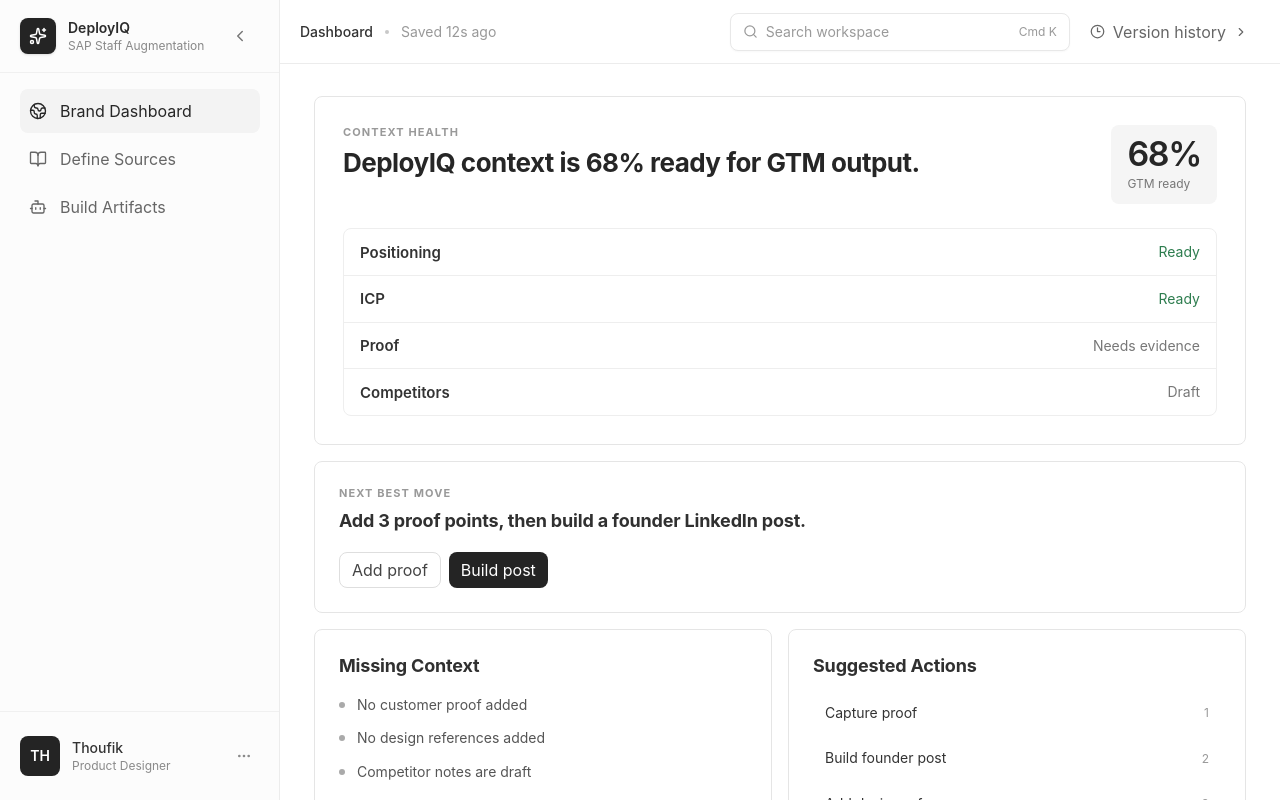
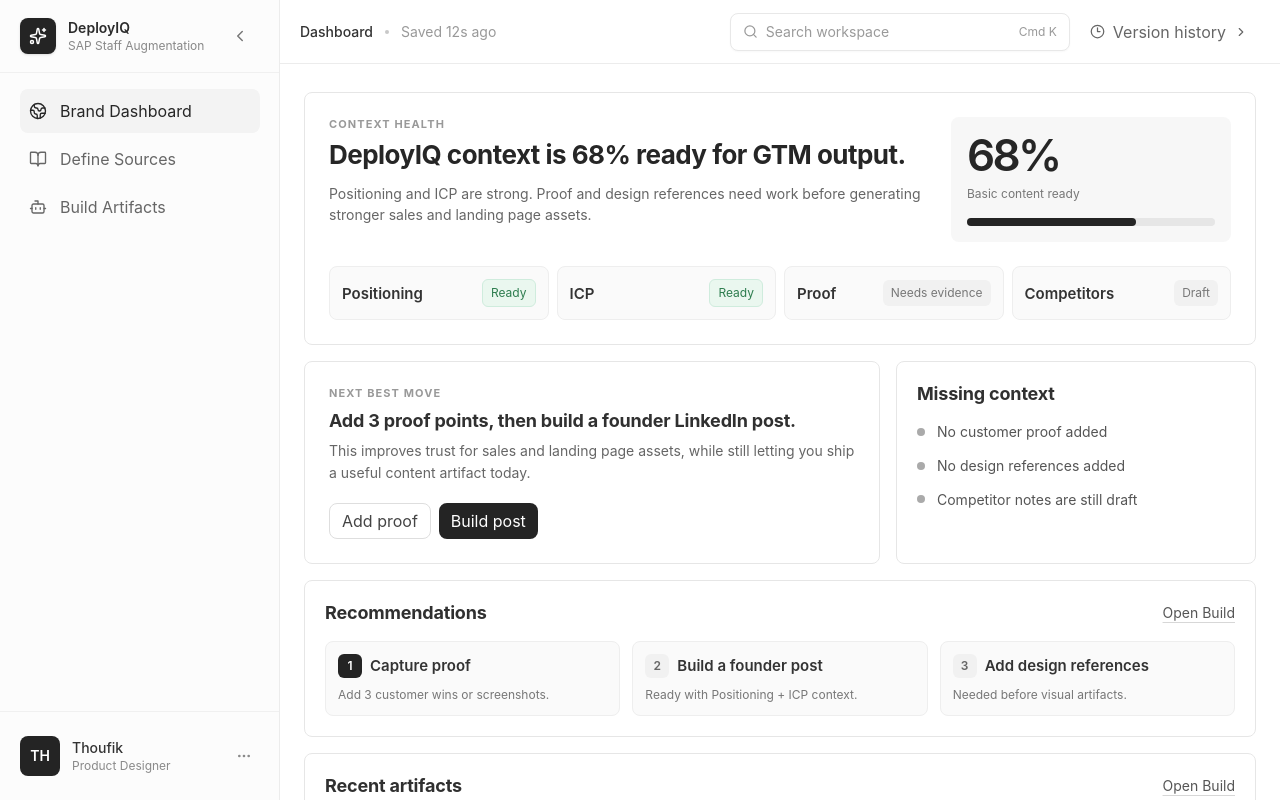
Before and after one commit to Thoufik001/Startup-OS, a React (Vite) app: page / in a window 1280 px wide. Built offline with nearby package versions, Linux system fonts and the light colour scheme.

Commit message:
Revert simplified dashboard test

```diff
--- a/src/App.jsx
+++ b/src/App.jsx
@@ -448,58 +448,69 @@
 
 function DashboardV2({ setActive }) {
   const healthItems = [
-    ["Positioning", "Ready"],
-    ["ICP", "Ready"],
-    ["Proof", "Needs evidence"],
-    ["Competitors", "Draft"],
+    { label: "Positioning", status: "Ready", tone: "strong" },
+    { label: "ICP", status: "Ready", tone: "strong" },
+    { label: "Proof", status: "Needs evidence", tone: "weak" },
+    { label: "Competitors", status: "Draft", tone: "draft" },
   ];
   const recentArtifacts = [
-    "Founder LinkedIn post",
-    "Landing page hero",
-    "Cold email sequence",
+    ["Founder LinkedIn post", "12 min ago"],
+    ["Landing page hero", "1h ago"],
+    ["Cold email sequence", "3h ago"],
+    ["Competitor battlecard", "Yesterday"],
   ];
   const recommendations = [
-    { title: "Capture proof", view: "define" },
-    { title: "Build founder post", view: "build" },
-    { title: "Add design references", view: "define" },
+    { title: "Capture proof", detail: "Add 3 customer wins or screenshots.", view: "define" },
+    { title: "Build a founder post", detail: "Ready with Positioning + ICP context.", view: "build" },
+    { title: "Add design references", detail: "Needed before visual artifacts.", view: "define" },
   ];
   const missingContext = [
     "No customer proof added",
     "No design references added",
-    "Competitor notes are draft",
+    "Competitor notes are still draft",
   ];
 
   return (
-    <div className="mx-auto min-h-full max-w-[980px] px-4 py-5 pb-24 sm:px-6 lg:py-8">
-      <section className="rounded-lg border border-[#e5e5e5] bg-white p-5 sm:p-7">
-        <div className="flex flex-col gap-5 sm:flex-row sm:items-start sm:justify-between">
-          <div>
-            <div className="type-label text-[#999]">Context Health</div>
-            <h1 className="type-page-title mt-2 max-w-[680px] text-[#262626]">
+    <div className="mx-auto min-h-full max-w-[1120px] px-4 py-5 pb-24 sm:px-6 lg:py-7">
+      <section className="rounded-lg border border-[#e6e6e6] bg-white p-5 sm:p-6">
+        <div className="grid gap-6 lg:grid-cols-[minmax(0,1fr)_280px] lg:items-start">
+          <div>
+            <div className="type-label text-[#999]">Context health</div>
+            <h1 className="type-page-title mt-2 max-w-[720px] text-[#262626]">
               {companyProfile.name} context is 68% ready for GTM output.
             </h1>
-          </div>
-          <div className="shrink-0 rounded-lg bg-[#f5f5f5] px-4 py-3">
-            <div className="text-[34px] font-semibold leading-none tracking-[-0.04em] text-[#262626]">68%</div>
-            <div className="type-caption mt-1 text-[#777]">GTM ready</div>
-          </div>
-        </div>
-
-        <div className="mt-6 divide-y divide-[#eeeeee] rounded-lg border border-[#eeeeee]">
-          {healthItems.map(([label, status]) => (
-            <button key={label} onClick={() => setActive("define")} className="flex w-full items-center justify-between gap-4 px-4 py-3 text-left transition hover:bg-[#fafafa]">
-              <span className="type-card-title text-[#333]">{label}</span>
-              <span className={`type-body ${status === "Ready" ? "text-[var(--approved-text)]" : "text-[#777]"}`}>
-                {status}
+            <p className="type-body mt-3 max-w-[680px] text-[#666]">
+              Positioning and ICP are strong. Proof and design references need work before generating stronger sales and landing page assets.
+            </p>
+          </div>
+          <div className="rounded-lg bg-[#f7f7f7] p-4">
+            <div className="text-[44px] font-semibold leading-none tracking-[-0.06em] text-[#262626]">68%</div>
+            <div className="type-caption mt-2 text-[#777]">Basic content ready</div>
+            <div className="mt-4 h-2 rounded-full bg-[#e6e6e6]">
+              <div className="h-2 rounded-full bg-[var(--brand-accent)]" style={{ width: "68%" }} />
+            </div>
+          </div>
+        </div>
+
+        <div className="mt-6 grid gap-2 sm:grid-cols-2 lg:grid-cols-4">
+          {healthItems.map((item) => (
+            <button key={item.label} onClick={() => setActive("define")} className="flex items-center justify-between gap-3 rounded-lg border border-[#eeeeee] bg-[#fafafa] px-3 py-3 text-left transition hover:bg-white">
+              <span className="type-card-title text-[#333]">{item.label}</span>
+              <span className={`type-caption rounded-md px-2 py-1 ${item.tone === "strong" ? "border border-[var(--approved-border)] bg-[var(--approved-bg)] text-[var(--approved-text)]" : "bg-[#f1f1f1] text-[#777]"}`}>
+                {item.status}
               </span>
             </button>
           ))}
         </div>
       </section>
 
-      <section className="mt-4 rounded-lg border border-[#e5e5e5] bg-white p-5 sm:p-6">
-        <div className="type-label text-[#999]">Next Best Move</div>
+      <section className="mt-4 grid gap-4 lg:grid-cols-[minmax(0,1fr)_360px]">
+        <div className="rounded-lg border border-[#e6e6e6] bg-white p-5 sm:p-6">
+          <div className="type-label text-[#999]">Next best move</div>
           <h2 className="type-section-title mt-2 text-[#303030]">Add 3 proof points, then build a founder LinkedIn post.</h2>
+          <p className="type-body mt-2 max-w-[620px] text-[#666]">
+            This improves trust for sales and landing page assets, while still letting you ship a useful content artifact today.
+          </p>
           <div className="mt-5 flex flex-wrap gap-2">
             <button onClick={() => setActive("define")} className="h-9 rounded-lg border border-[#dedede] bg-white px-3 text-sm font-medium text-[#444] transition hover:bg-[#f7f7f7]">
               Add proof
@@ -508,44 +519,51 @@
               Build post
             </button>
           </div>
-      </section>
-
-      <div className="mt-4 grid gap-4 lg:grid-cols-2">
-        <section className="rounded-lg border border-[#e5e5e5] bg-white p-5 sm:p-6">
-          <h2 className="type-section-title text-[#303030]">Missing Context</h2>
+        </div>
+
+        <div className="rounded-lg border border-[#e6e6e6] bg-white p-5">
+          <h2 className="type-section-title text-[#303030]">Missing context</h2>
           <div className="mt-4 space-y-3">
             {missingContext.map((item) => (
               <button key={item} onClick={() => setActive("define")} className="flex w-full items-center gap-3 text-left">
-                <span className="h-1.5 w-1.5 shrink-0 rounded-full bg-[#aaa]" />
+                <span className="h-2 w-2 shrink-0 rounded-full bg-[#aaa]" />
                 <span className="type-body text-[#555]">{item}</span>
               </button>
             ))}
           </div>
+        </div>
       </section>
 
-        <section className="rounded-lg border border-[#e5e5e5] bg-white p-5 sm:p-6">
-          <h2 className="type-section-title text-[#303030]">Suggested Actions</h2>
-          <div className="mt-4 space-y-2">
+      <section className="mt-4 rounded-lg border border-[#e6e6e6] bg-white p-5">
+        <div className="mb-4 flex items-center justify-between gap-4">
+          <h2 className="type-section-title text-[#303030]">Recommendations</h2>
+          <button onClick={() => setActive("build")} className="type-body font-medium text-[#555] underline decoration-[#d7d7d7] underline-offset-4 hover:text-[#222]">Open Build</button>
+        </div>
+        <div className="grid gap-3 md:grid-cols-3">
           {recommendations.map((item, index) => (
-            <button key={item.title} onClick={() => setActive(item.view)} className="flex w-full items-center justify-between gap-4 rounded-lg px-3 py-2 text-left transition hover:bg-[#f7f7f7]">
-              <span className="type-body text-[#333]">{item.title}</span>
-              <span className="type-caption text-[#999]">{index + 1}</span>
+            <button key={item.title} onClick={() => setActive(item.view)} className="rounded-lg border border-[#eeeeee] bg-[#fafafa] p-3 text-left transition hover:bg-white">
+              <div className="flex items-center gap-2">
+                <span className={`flex h-6 w-6 shrink-0 items-center justify-center rounded-md text-xs font-semibold ${index === 0 ? "bg-[var(--brand-accent)] text-white" : "bg-[#f1f1f1] text-[#666]"}`}>
+                  {index + 1}
+                </span>
+                <span className="type-card-title truncate text-[#333]">{item.title}</span>
+              </div>
+              <p className="type-caption mt-2 text-[#777]">{item.detail}</p>
             </button>
           ))}
         </div>
       </section>
-      </div>
-
-      <section className="mt-4 rounded-lg border border-[#e5e5e5] bg-white p-5 sm:p-6">
+
+      <section className="mt-4 rounded-lg border border-[#e6e6e6] bg-white p-5">
         <div className="mb-3 flex items-center justify-between gap-4">
-          <h2 className="type-section-title text-[#303030]">Recent Artifacts</h2>
+          <h2 className="type-section-title text-[#303030]">Recent artifacts</h2>
           <button onClick={() => setActive("build")} className="type-body font-medium text-[#555] underline decoration-[#d7d7d7] underline-offset-4 hover:text-[#222]">Open Build</button>
         </div>
         <div className="divide-y divide-[#eeeeee]">
-          {recentArtifacts.map((title) => (
-            <button key={title} onClick={() => setActive("build")} className="flex w-full items-center justify-between gap-4 py-3 text-left transition hover:bg-[#fafafa]">
+          {recentArtifacts.map(([title, time]) => (
+            <button key={title} onClick={() => setActive("build")} className="grid w-full grid-cols-[minmax(0,1fr)_90px] gap-4 py-3 text-left transition hover:bg-[#fafafa]">
               <span className="type-card-title truncate text-[#333]">{title}</span>
-              <ChevronRight size={16} className="shrink-0 text-[#aaa]" />
+              <span className="type-body text-right text-[#999]">{time}</span>
             </button>
           ))}
         </div>
```
Lines whose indentation alone changed are shown as unchanged.
